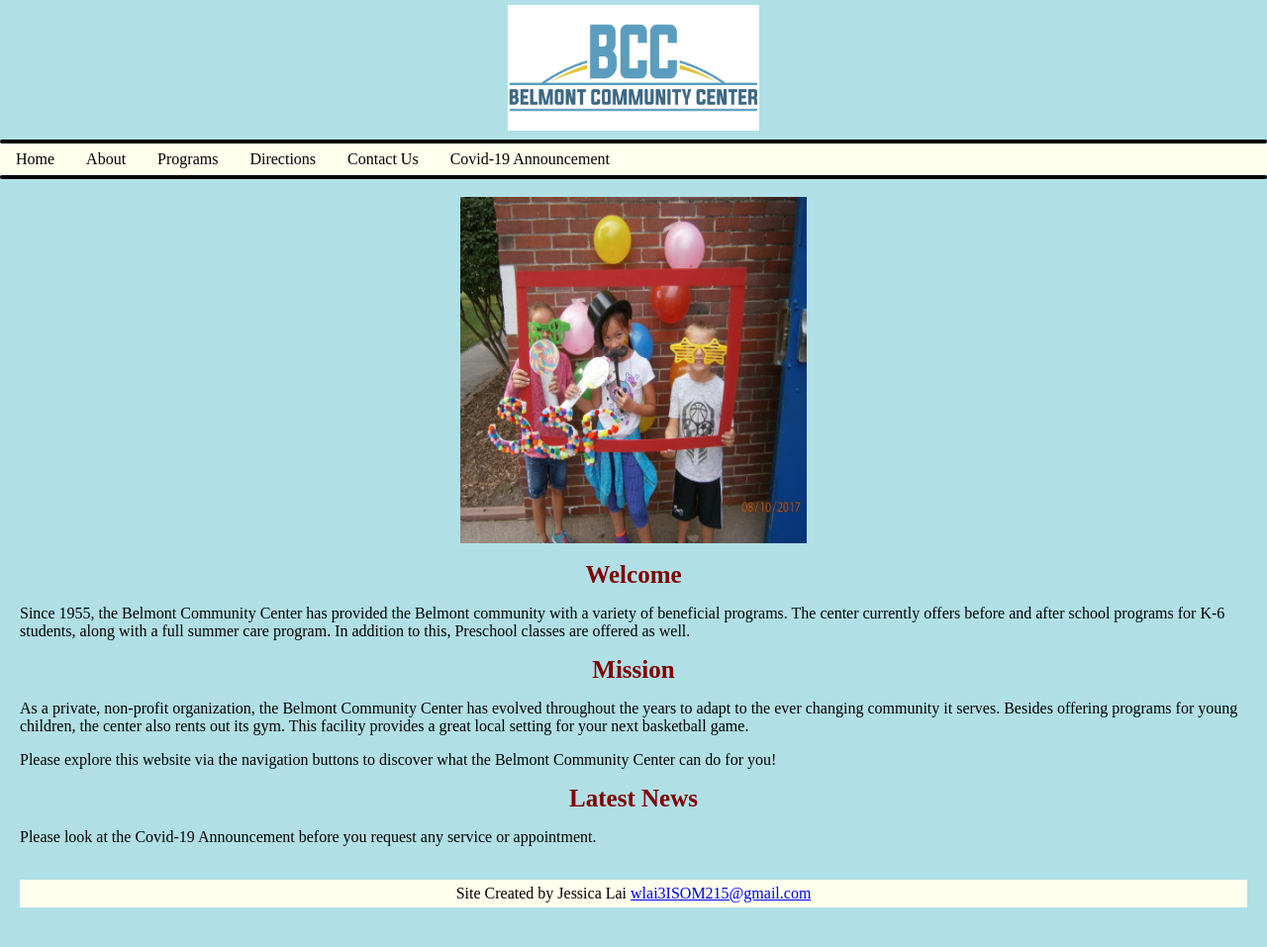
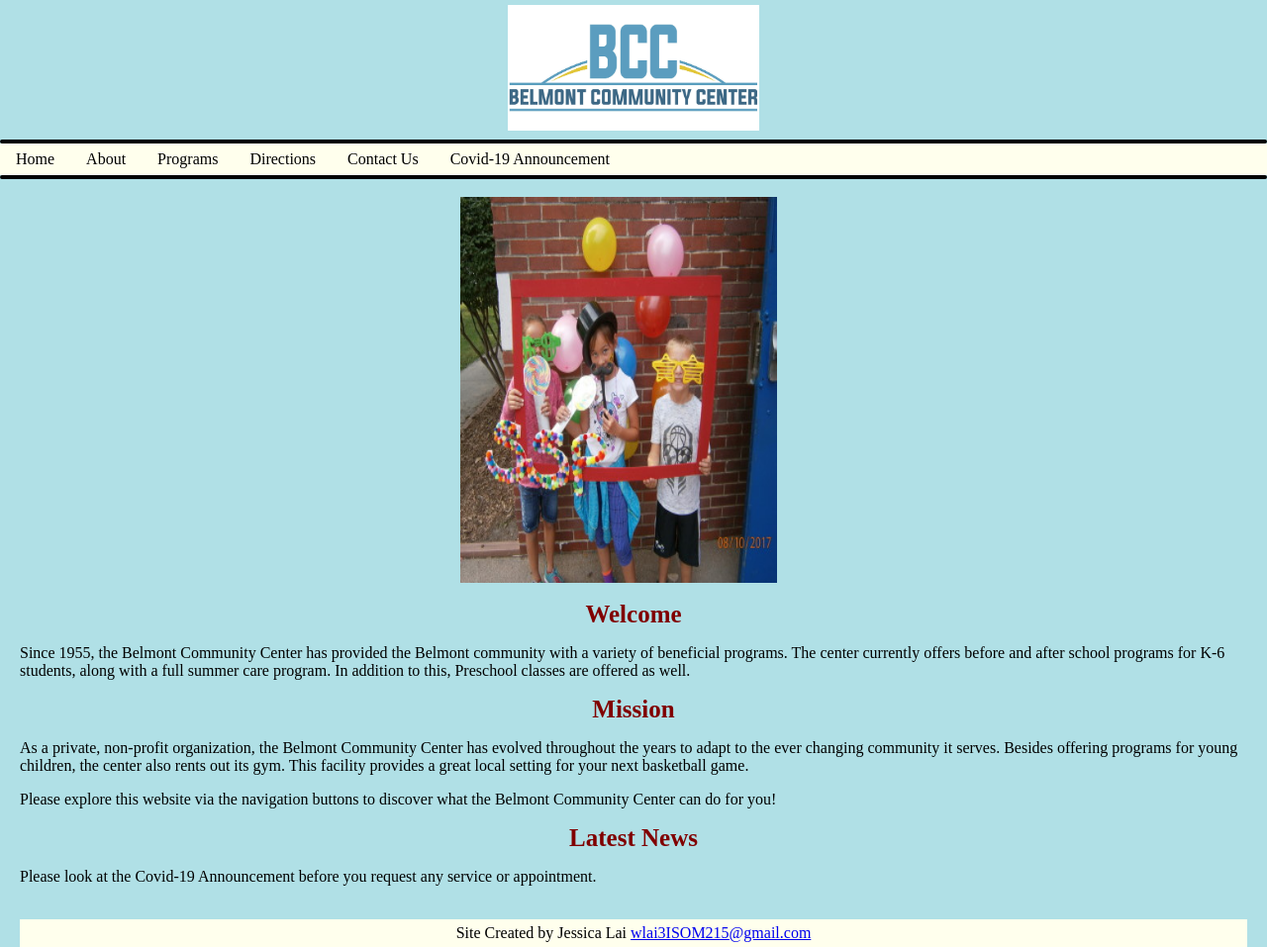
Before and after one commit to wlai3ISOM215/wlai3ISOM215.github.io, a Jekyll site: the page index.html, which Jekyll copies as it is, in a window 1280 px wide. Shown: the whole page at 99% size. Built offline with Jekyll 4.4.1, drawn with Linux system fonts in a browser that asks for light colours; before the commit the page ends 917 px from its top, so only the background shows below that.

Commit message:
Update index.html

```diff
--- a/index.html
+++ b/index.html
@@ -145,14 +145,14 @@ function googleTranslateElementInit() {
 <br>
 <!-- Slideshow -->
 <div class="center" style="max-width:350px">
-  <img class="mySlides" src="bcc1.jpg" style="height:350px; width:350px">
-  <img class="mySlides" src="bcc2.jpg" style="height:350px; width:350px">
-  <img class="mySlides" src="bcc3.jpg" style="height:350px; width:350px">
-  <img class="mySlides" src="bcc4.jpg" style="height:350px; width:350px">
-  <img class="mySlides" src="bcc5.jpg" style="height:350px; width:350px">
-  <img class="mySlides" src="bcc6.jpg" style="height:350px; width:350px">
-  <img class="mySlides" src="bcc7.jpg" style="height:350px; width:350px">
-  <img class="mySlides" src="bcc8.jpg" style="height:350px; width:350px">
+  <img class="mySlides" src="bcc1.jpg" style="height:390px; width:320px">
+  <img class="mySlides" src="bcc2.jpg" style="height:390px; width:320px">
+  <img class="mySlides" src="bcc3.jpg" style="height:390px; width:320px">
+  <img class="mySlides" src="bcc4.jpg" style="height:390px; width:320px">
+  <img class="mySlides" src="bcc5.jpg" style="height:390px; width:320px">
+  <img class="mySlides" src="bcc6.jpg" style="height:390px; width:320px">
+  <img class="mySlides" src="bcc7.jpg" style="height:390px; width:320px">
+  <img class="mySlides" src="bcc8.jpg" style="height:390px; width:320px">
 </div>
 
 <script>
```
